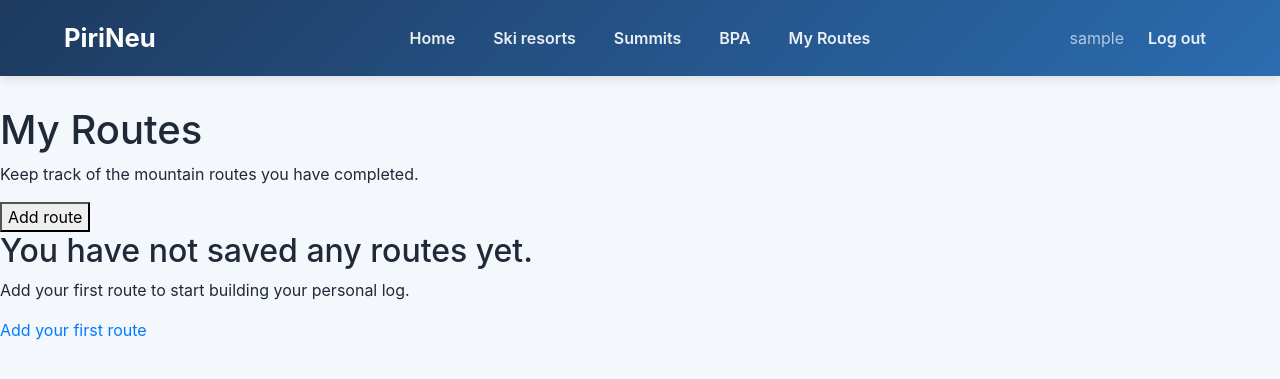
After one commit to AitanaCruxent/Ski-weather-app, a Django app: page /myroutes/ in a window 1280 px wide. The commit adds this page. Shown: the top 379 px of the page. Run offline with Django 5.2, Linux system fonts and the light colour scheme; the visitor is signed in with stand-in values (Sample User, id 1); data that the repository does not hold is empty; some libraries are stand-ins or nearby versions.

Commit message:
myroutes page without styling

```diff
--- a/meteo/admin.py
+++ b/meteo/admin.py
@@ -1,6 +1,7 @@
 from django.contrib import admin
-from .models import User, Resort, Summit
+from .models import User, Resort, Summit, Route
 
 admin.site.register(User)
 admin.site.register(Resort)
 admin.site.register(Summit)
+admin.site.register(Route)
--- a/meteo/models.py
+++ b/meteo/models.py
@@ -43,3 +43,17 @@ class Summit(models.Model):
 
     def __str__(self):
         return self.name
+
+
+class Route(models.Model):
+
+    owner = models.ForeignKey(User, on_delete=models.CASCADE)
+    name = models.CharField(max_length = 100)
+    description = models.TextField(max_length=100, blank=True)
+    distance_km = models.DecimalField(max_digits= 6, decimal_places= 2, null=True, blank=True)
+    duration_minutes = models.PositiveIntegerField(null=True, blank=True)
+    date_completed = models.DateField(null=True, blank=True)
+    timestamp = models.DateTimeField(auto_now_add=True)
+
+    def __str__(self):
+        return f"{self.id}: {self.name} owned by {self.owner}"
--- a/meteo/templates/meteo/layout.html
+++ b/meteo/templates/meteo/layout.html
@@ -25,7 +25,7 @@
                     <li class="nav-item"><a class="nav-link" href="{% url 'skiresorts' %}">Ski resorts</a></li>
                     <li class="nav-item"><a class="nav-link" href="{% url 'summits' %}">Summits</a></li>
                     <li class="nav-item"><a class="nav-link" href="{% url 'bpa' %}">BPA</a></li>
-                    <li class="nav-item"><a class="nav-link" href="">Routes</a></li>
+                    <li class="nav-item"><a class="nav-link" href="{% url 'myroutes' %}">My Routes</a></li>
                 </ul>
                 {% else %}
                 <p class="nav-message"></p>
--- /dev/null
+++ b/meteo/templates/meteo/myroutes.html
@@ -0,0 +1,115 @@
+{% extends "meteo/layout.html" %}
+{% load static %}
+
+{% block title %}My Routes{% endblock %}
+
+{% block body %}
+
+<!-- To display messages -->
+    {% if messages %}
+        <div class="messages">
+            {% for message in messages %}
+                <div class="alert alert-{% if message.tags == 'error' %}danger{% else %}{{ message.tags }}{% endif %} alert-dismissible fade show" role="alert">
+                    {{ message }}
+                </div>
+            {% endfor %}
+        </div>
+    {% endif %}
+
+<section class="routes-page">
+    <div class="routes-header">
+        <div>
+            <h1>My Routes</h1>
+            <p>Keep track of the mountain routes you have completed.</p>
+        </div>
+
+        <button id="show-form" type="button">Add route</button>
+
+        <!--Hidden form for when adding a route-->
+        <div id="form-content" style="display: none">
+            <form action="{% url 'addroute' %}" method="post" class="addroute-form">
+                {% csrf_token %}
+                <input type="text" name="name" placeholder="Route name" required>
+                <input type="text" name="description" placeholder="Description">
+                <input type="number" name="distance_km" placeholder="Distance in km">
+                <input type="number" name="duration_minutes" placeholder="Duration in minutes">
+                <input type="date" name="date_completed" placeholder="Date when route was completed">
+
+                <input type="submit" value="Add">
+                <button id="hide-form" type="button">Cancel</button>
+            </form>
+        </div>
+    </div>
+
+    {% if routes %}
+        <div class="routes-grid">
+            {% for route in routes %}
+                <article class="route-card">
+                    <h2>
+                        <a href="">
+                            {{ route.name }}
+                        </a>
+                    </h2>
+
+                    {% if route.date_completed %}
+                        <p>
+                            Completed on {{ route.date_completed }}
+                        </p>
+                    {% endif %}
+
+                    {% if route.distance_km %}
+                        <p>
+                            Distance: {{ route.distance_km }} km
+                        </p>
+                    {% endif %}
+
+                    {% if route.duration_minutes %}
+                        <p>
+                            Duration: {{ route.duration_minutes }} minutes
+                        </p>
+                    {% endif %}
+
+                    <a href="">
+                        Edit
+                    </a>
+                </article>
+            {% endfor %}
+        </div>
+
+    {% else %}
+        <div class="empty-state">
+            <h2>You have not saved any routes yet.</h2>
+
+            <p>
+                Add your first route to start building your personal log.
+            </p>
+
+            <a href="" class="button">
+                Add your first route
+            </a>
+        </div>
+    {% endif %}
+</section>
+
+
+<script>
+
+    //Toggle addroute form visibility
+    const showFormBtn = document.getElementById("show-form");
+    const addForm = document.getElementById("form-content");
+    const cancelForm = document.getElementById("hide-form");
+
+    showFormBtn.addEventListener("click", function(){
+        addForm.style.display = "block";
+        showFormBtn.style.display ="none";
+    })
+
+    cancelForm.addEventListener("click", function(){
+        addForm.style.display = "none";
+        showFormBtn.style.display = "inline-block";
+    })
+
+
+</script>
+
+{% endblock %}
--- a/meteo/urls.py
+++ b/meteo/urls.py
@@ -9,4 +9,6 @@ urlpatterns = [
     path("skiresorts/", views.skiresorts, name="skiresorts"),
     path("summits/", views.summits, name="summits"),
     path("bpa/", views.bpa, name="bpa"),
+    path("myroutes/", views.myroutes, name="myroutes"),
+    path("addroute", views.addroute, name="addroute")
 ]
--- a/meteo/views.py
+++ b/meteo/views.py
@@ -1,11 +1,12 @@
 from django.http import HttpResponse, HttpResponseRedirect
 from django.contrib.auth import authenticate, login, logout
-from django.shortcuts import render
+from django.shortcuts import render, redirect
 from django.urls import reverse
+from django.contrib import messages
 from django.db import IntegrityError
 from django.contrib.auth.decorators import login_required
 
-from .models import User, Resort, Summit
+from .models import User, Resort, Summit, Route
 
 
 def index(request):
@@ -60,7 +61,7 @@ def register(request):
     else:
         return render(request, "meteo/register.html")
 
-
+@login_required
 def skiresorts(request):
     resorts = Resort.objects.all()
     resorts_data = [
@@ -93,6 +94,7 @@ def skiresorts(request):
         "right_resorts": right_resorts
     })
 
+@login_required
 def summits(request):
     summits = Summit.objects.all()
     summits_data = [
@@ -122,5 +124,41 @@ def summits(request):
         "right_summits": right_summits
     })
 
+@login_required
 def bpa(request):
     return render(request, "meteo/bpa.html")
+
+@login_required
+def myroutes(request):
+    routes = Route.objects.filter(owner=request.user).order_by("-date_completed", "-timestamp")
+
+    return render(request, "meteo/myroutes.html", {
+        "routes": routes
+    })
+
+@login_required
+def addroute(request):
+
+    if request.method == "POST":
+        name = request.POST.get("name")
+        description = request.POST.get("description")
+        distance_km = request.POST.get("distance_km")
+        duration_minutes = request.POST.get("duration_minutes")
+        date_completed = request.POST.get("date_completed")
+
+    if not name:
+        messages.error(request, "Please fill in the required field: name.")
+        return redirect("addroute")
+
+    new_route = Route(
+        owner = request.user,
+        name = name,
+        description = description,
+        distance_km = distance_km,
+        duration_minutes = duration_minutes,
+        date_completed = date_completed
+    )
+
+    new_route.save()
+    messages.success(request, "Your route was saved successfully")
+    return redirect("myroutes")
```
Also changed, not shown: meteo/migrations/0004_route.py (added).
